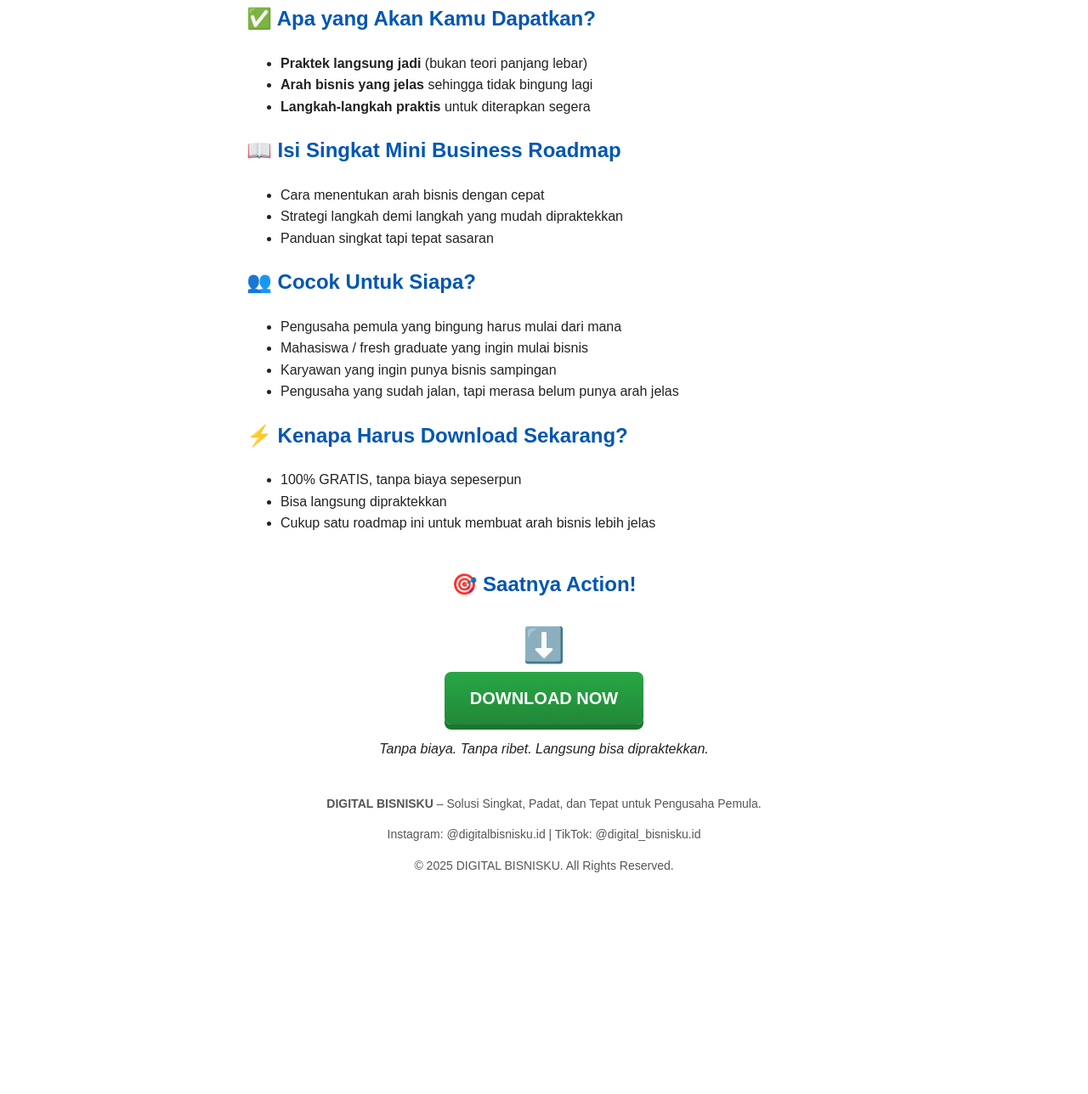
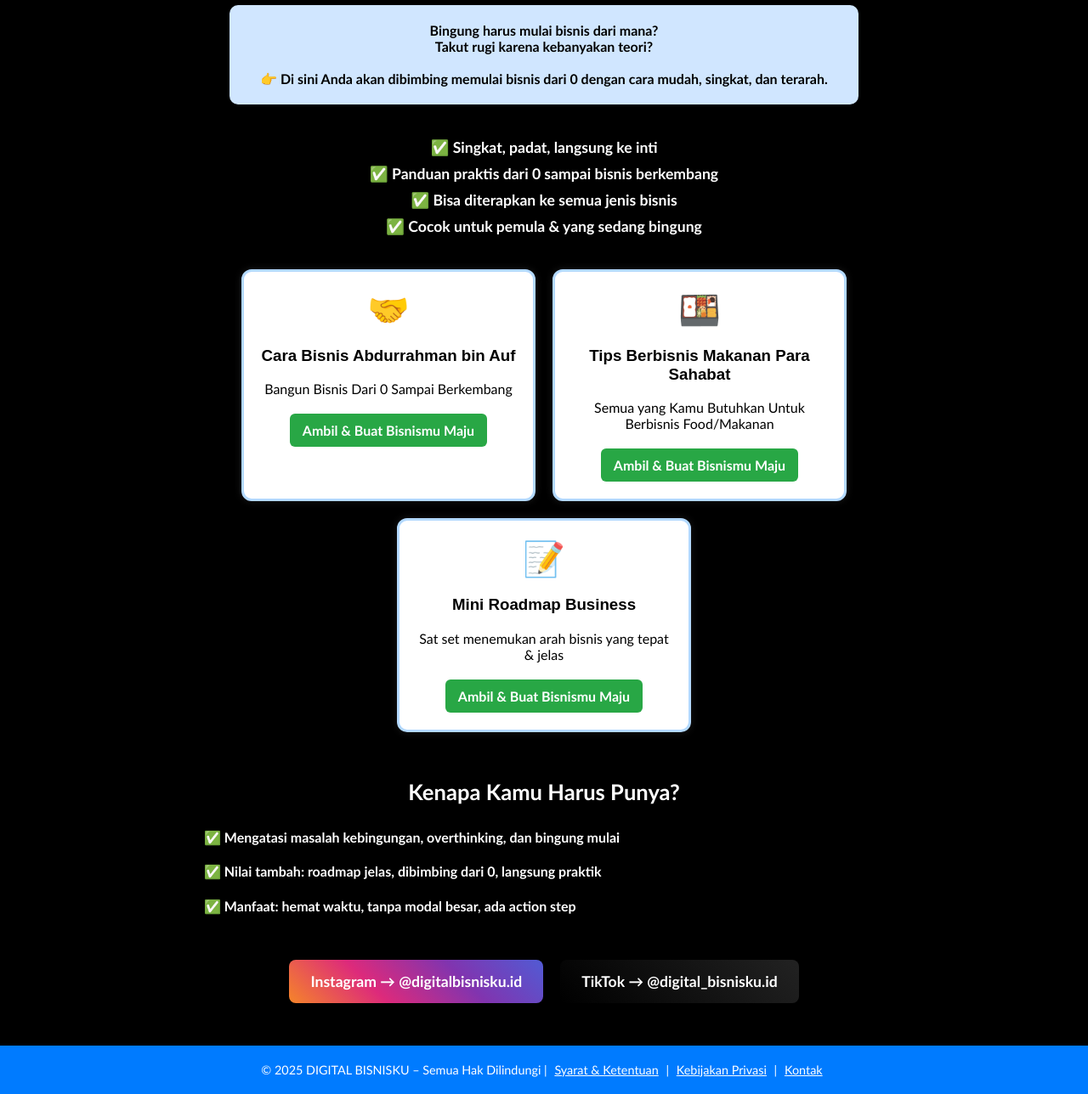
Before and after one commit to solusibisnismudah/singkattepat, a plain HTML site: page index.html in a window 1280 px wide. Shown: the part 411-1699 px from the top of the page at 85% size. Before the commit the page ends 1475 px from the top, so only its background shows below. Drawn offline with Linux system fonts and the light colour scheme; a web font is replaced by a local one.

Commit message:
Add files via upload

```diff
--- a/index.html
+++ b/index.html
@@ -1,105 +1,237 @@
 <!DOCTYPE html>
 <html lang="id">
 <head>
-  <meta charset="UTF-8">
-  <meta name="viewport" content="width=device-width, initial-scale=1.0">
-  <title>Mini Business Roadmap</title>
+  <meta charset="UTF-8" />
+  <meta name="viewport" content="width=device-width, initial-scale=1.0" />
+  <title>DIGITAL BISNISKU</title>
+  <link href="https://fonts.googleapis.com/css2?family=League+Spartan:wght@700&family=Orator+Std&display=swap" rel="stylesheet">
   <style>
-    body { font-family: Arial, sans-serif; margin: 0; padding: 0; line-height: 1.6; background: #fff; color: #222; }
-    .container { max-width: 700px; margin: auto; padding: 20px; }
-    h1, h2, h3 { color: #0056b3; }
-    .cta-section { text-align: center; margin: 40px 0; }
-    .btn-download {
-      background: linear-gradient(#28a745, #218838);
+    body {
+      margin: 0;
+      font-family: Calibri, sans-serif;
+      background-color: #000;
+      color: #fff;
+    }
+    header {
+      background-color: #007BFF;
       color: white;
-      padding: 15px 30px;
-      border: none;
+      text-align: center;
+      padding: 20px;
+      font-size: 1.2em;
+      font-weight: bold;
+    }
+    h1 {
+      font-family: 'League Spartan', sans-serif;
+      text-align: center;
+      font-size: 2.2em;
+      margin: 40px 20px;
+    }
+    .profile {
+      text-align: center;
+      margin: 40px auto;
+      max-width: 800px;
+      line-height: 1.6;
+    }
+    .profile h2 {
+      font-family: 'League Spartan', sans-serif;
+      font-size: 1.8em;
+    }
+    .profile h3 {
+      font-family: 'Orator Std', monospace;
+      font-size: 1.8em;
+    }
+    .solution {
+      background-color: #d0e6ff;
+      color: #000;
+      padding: 20px;
+      margin: 30px auto;
+      border-radius: 10px;
+      max-width: 700px;
+      text-align: center;
+      font-weight: bold;
+    }
+    .value {
+      text-align: center;
+      margin: 40px auto;
+      max-width: 700px;
+    }
+    .value ul {
+      list-style: none;
+      padding: 0;
+    }
+    .value li {
+      margin: 10px 0;
+      font-weight: bold;
+      font-size: 1.1em;
+    }
+    .value li::before {
+      content: "✅ ";
+    }
+    .products {
+      display: flex;
+      justify-content: center;
+      flex-wrap: wrap;
+      gap: 20px;
+      margin: 40px auto;
+      max-width: 1000px;
+    }
+    .product {
+      background-color: #fff;
+      color: #000;
+      border: 3px solid #b3d9ff;
+      border-radius: 12px;
+      box-shadow: 0 0 10px rgba(255,255,255,0.1);
+      width: 300px;
+      text-align: center;
+      padding: 20px;
+      transition: all 0.3s ease;
+    }
+    .product:hover {
+      border-color: #007BFF;
+      transform: translateY(-5px);
+    }
+    .product h3 {
+      font-family: Arial, sans-serif;
+      font-weight: bold;
+    }
+    .product p {
+      font-family: Calibri, sans-serif;
+      margin: 10px 0 20px;
+    }
+    .product a {
+      display: inline-block;
+      background-color: #28a745;
+      color: white;
+      text-decoration: none;
+      padding: 10px 15px;
+      border-radius: 6px;
+      font-weight: bold;
+    }
+    .reasons {
+      max-width: 800px;
+      margin: 50px auto;
+      line-height: 1.6;
+    }
+    .reasons h2 {
+      text-align: center;
+      font-weight: bold;
+      font-size: 1.6em;
+      margin-bottom: 20px;
+    }
+    .reasons ul {
+      list-style: none;
+      padding: 0;
+    }
+    .reasons li {
+      margin: 15px 0;
+      font-weight: bold;
+    }
+    .cta {
+      display: flex;
+      justify-content: center;
+      gap: 20px;
+      margin: 50px 0;
+    }
+    .cta a {
+      display: inline-block;
+      padding: 15px 25px;
       border-radius: 8px;
-      font-size: 20px;
+      color: white;
       font-weight: bold;
-      box-shadow: 0 6px #1c7430;
-      cursor: pointer;
-      transition: all 0.2s ease-in-out;
       text-decoration: none;
-      display: inline-block;
+      font-size: 1.1em;
     }
-    .btn-download:hover { transform: translateY(-2px); box-shadow: 0 8px #145523; }
-    .arrow {
-      font-size: 40px;
-      color: #28a745;
-      animation: bounce 1s infinite;
+    .cta .ig {
+      background: linear-gradient(45deg, #F58529, #DD2A7B, #8134AF, #515BD4);
     }
-    @keyframes bounce {
-      0%, 100% { transform: translateY(0); }
-      50% { transform: translateY(-10px); }
+    .cta .tt {
+      background: linear-gradient(45deg, #000, #222);
+    }
+    footer {
+      background-color: #007BFF;
+      color: white;
+      text-align: center;
+      padding: 20px;
+      font-size: 0.9em;
+    }
+    footer a {
+      color: #fff;
+      text-decoration: underline;
+      margin: 0 5px;
     }
   </style>
 </head>
 <body>
-  <div class="container">
+  <header>
+    Panduan Singkat yang Langsung ke Inti, Bikin Kamu Yakin Untuk Melangkah Tanpa Takut Rugi
+  </header>
 
-    <!-- Headline -->
-    <h1>MINI BUSINESS ROADMAP</h1>
-    <h2>Sat Set Menemukan Arah yang Jelas Dalam Berbisnis</h2>
-    <p>🚀 Panduan singkat, jelas, dan praktis untuk menentukan langkah bisnis dari nol hingga terarah.</p>
+  <h1>“Panduan Bisnis Singkat yang Langsung Membahas Pada Inti Pokok Masalah”</h1>
 
-    <!-- Problem -->
-    <h2>🔴 Kenapa Kamu Butuh Roadmap?</h2>
+  <div class="profile">
+    <h2>DIGITAL</h2>
+    <h3>BISNISKU</h3>
+    <p>“DIGITAL BISNISKU membantu para pembisnis & pengusaha dalam menjalankan bisnisnya dengan panduan praktis, singkat, dan tepat.
+    Misi kami adalah membuat bisnis jadi mudah untuk semua orang.”</p>
+  </div>
+
+  <div class="solution">
+    Bingung harus mulai bisnis dari mana?<br>
+    Takut rugi karena kebanyakan teori?<br><br>
+    👉 Di sini Anda akan dibimbing memulai bisnis dari 0 dengan cara mudah, singkat, dan terarah.
+  </div>
+
+  <div class="value">
     <ul>
-      <li>❌ Bingung harus mulai dari mana</li>
-      <li>❌ Banyak teori, tapi tidak tahu yang mana harus dipraktekkan</li>
-      <li>❌ Takut salah langkah dan buang waktu</li>
+      <li>Singkat, padat, langsung ke inti</li>
+      <li>Panduan praktis dari 0 sampai bisnis berkembang</li>
+      <li>Bisa diterapkan ke semua jenis bisnis</li>
+      <li>Cocok untuk pemula & yang sedang bingung</li>
     </ul>
-    <blockquote>“Bisnis tanpa arah = tersesat. Roadmap ini akan jadi GPS bisnis kamu.”</blockquote>
+  </div>
 
-    <!-- Benefit -->
-    <h2>✅ Apa yang Akan Kamu Dapatkan?</h2>
-    <ul>
-      <li><b>Praktek langsung jadi</b> (bukan teori panjang lebar)</li>
-      <li><b>Arah bisnis yang jelas</b> sehingga tidak bingung lagi</li>
-      <li><b>Langkah-langkah praktis</b> untuk diterapkan segera</li>
-    </ul>
-
-    <!-- Isi -->
-    <h2>📖 Isi Singkat Mini Business Roadmap</h2>
-    <ul>
-      <li>Cara menentukan arah bisnis dengan cepat</li>
-      <li>Strategi langkah demi langkah yang mudah dipraktekkan</li>
-      <li>Panduan singkat tapi tepat sasaran</li>
-    </ul>
-
-    <!-- Audience -->
-    <h2>👥 Cocok Untuk Siapa?</h2>
-    <ul>
-      <li>Pengusaha pemula yang bingung harus mulai dari mana</li>
-      <li>Mahasiswa / fresh graduate yang ingin mulai bisnis</li>
-      <li>Karyawan yang ingin punya bisnis sampingan</li>
-      <li>Pengusaha yang sudah jalan, tapi merasa belum punya arah jelas</li>
-    </ul>
-
-    <!-- Urgency -->
-    <h2>⚡ Kenapa Harus Download Sekarang?</h2>
-    <ul>
-      <li>100% GRATIS, tanpa biaya sepeserpun</li>
-      <li>Bisa langsung dipraktekkan</li>
-      <li>Cukup satu roadmap ini untuk membuat arah bisnis lebih jelas</li>
-    </ul>
-
-    <!-- CTA -->
-    <div class="cta-section">
-      <h2>🎯 Saatnya Action!</h2>
-      <div class="arrow">⬇️</div>
-      <a href="https://drive.google.com/drive/folders/1J0nftftwZYVlI8zb2L2m5ScYJCOzdaPt"
-         target="_blank" class="btn-download">DOWNLOAD NOW</a>
-      <p><i>Tanpa biaya. Tanpa ribet. Langsung bisa dipraktekkan.</i></p>
+  <div class="products">
+    <div class="product">
+      <div style="font-size: 40px;">🤝</div>
+      <h3>Cara Bisnis Abdurrahman bin Auf</h3>
+      <p>Bangun Bisnis Dari 0 Sampai Berkembang</p>
+      <a href="http://lynk.id/digitalbiznisku/a1zGwNJ" target="_blank">Ambil & Buat Bisnismu Maju</a>
     </div>
 
-    <!-- Footer -->
-    <footer style="text-align:center; margin-top:40px; font-size:14px; color:#555;">
-      <p><b>DIGITAL BISNISKU</b> – Solusi Singkat, Padat, dan Tepat untuk Pengusaha Pemula.</p>
-      <p>Instagram: @digitalbisnisku.id | TikTok: @digital_bisnisku.id</p>
-      <p>© 2025 DIGITAL BISNISKU. All Rights Reserved.</p>
-    </footer>
+    <div class="product">
+      <div style="font-size: 40px;">🍱</div>
+      <h3>Tips Berbisnis Makanan Para Sahabat</h3>
+      <p>Semua yang Kamu Butuhkan Untuk Berbisnis Food/Makanan</p>
+      <a href="http://lynk.id/digitalbiznisku/w7m10rn22o5x" target="_blank">Ambil & Buat Bisnismu Maju</a>
+    </div>
+
+    <div class="product">
+      <div style="font-size: 40px;">📝</div>
+      <h3>Mini Roadmap Business</h3>
+      <p>Sat set menemukan arah bisnis yang tepat & jelas</p>
+      <a href="https://solusibisnismudah.github.io/downloadpage/" target="_blank">Ambil & Buat Bisnismu Maju</a>
+    </div>
   </div>
+
+  <div class="reasons">
+    <h2>Kenapa Kamu Harus Punya?</h2>
+    <ul>
+      <li>✅ Mengatasi masalah kebingungan, overthinking, dan bingung mulai</li>
+      <li>✅ Nilai tambah: roadmap jelas, dibimbing dari 0, langsung praktik</li>
+      <li>✅ Manfaat: hemat waktu, tanpa modal besar, ada action step</li>
+    </ul>
+  </div>
+
+  <div class="cta">
+    <a class="ig" href="https://instagram.com/digitalbisnisku.id" target="_blank">Instagram → @digitalbisnisku.id</a>
+    <a class="tt" href="https://www.tiktok.com/@digital_bisnisku.id" target="_blank">TikTok → @digital_bisnisku.id</a>
+  </div>
+
+  <footer>
+    © 2025 DIGITAL BISNISKU – Semua Hak Dilindungi |
+    <a href="#">Syarat & Ketentuan</a> |
+    <a href="#">Kebijakan Privasi</a> |
+    <a href="#">Kontak</a>
+  </footer>
 </body>
 </html>
```
